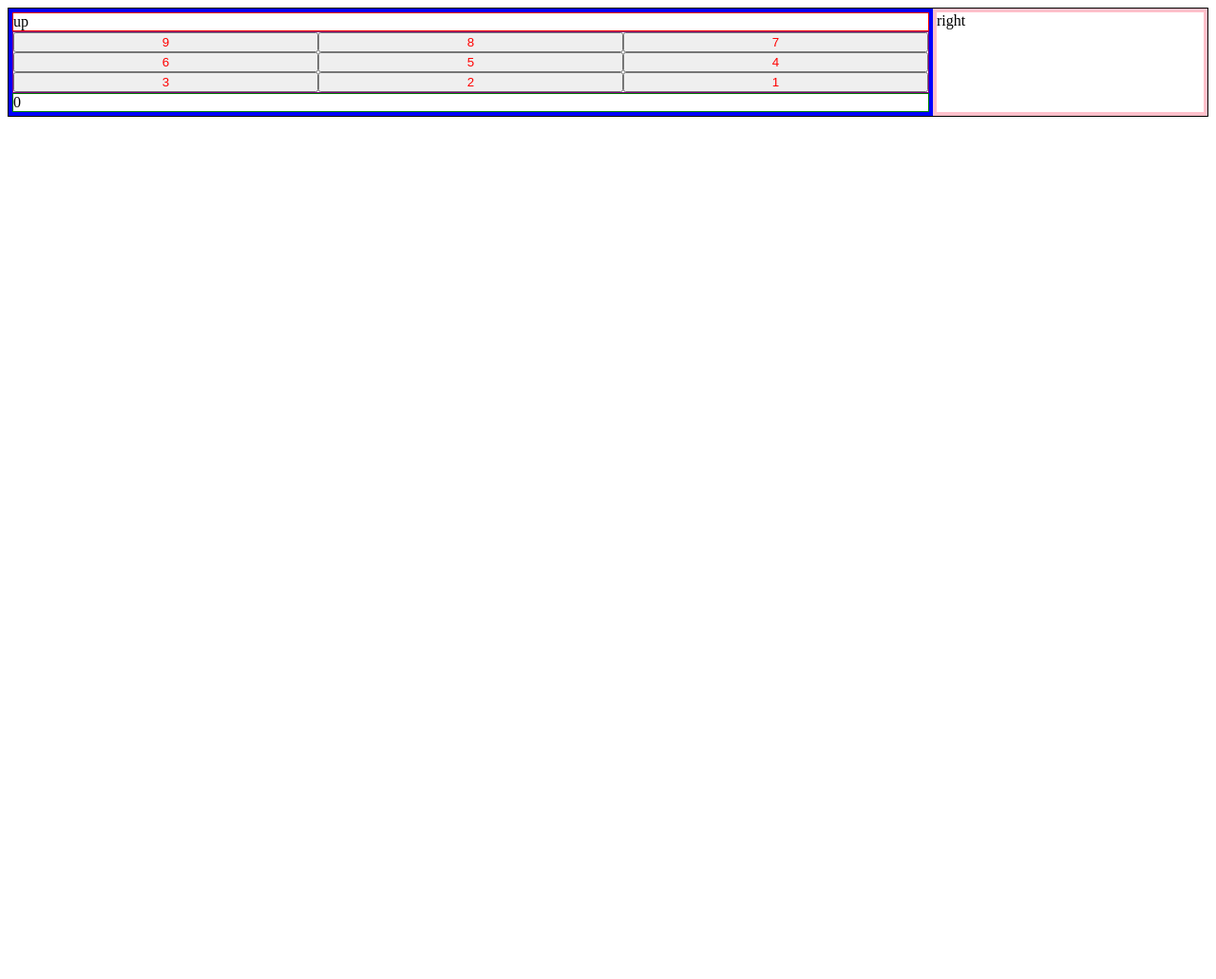
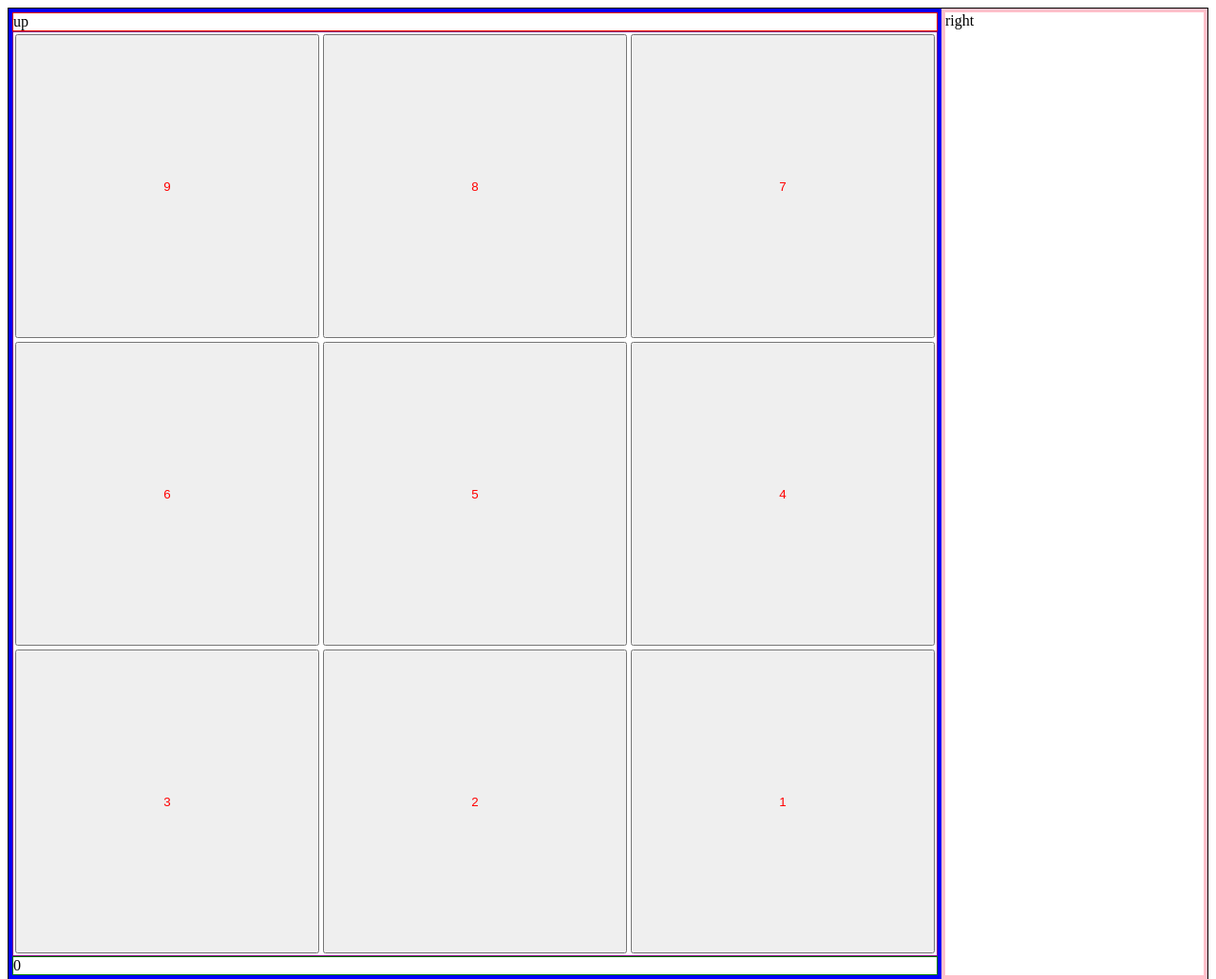
Before and after one commit to Facumasa/full-calculator-html-css-js, a plain HTML site: page index.html in a window 1280 px wide. Shown: the top 1031 px of the page at 95% size. Before the commit the page ends 800 px from the top, so only its background shows below. Drawn offline with Linux system fonts and the light colour scheme.

Commit message:
Square buttons 1 to 9 grow and shrink with flex

```diff
--- a/styles2.css
+++ b/styles2.css
@@ -20,7 +20,9 @@ body {
 
 .numButton {
     color: red;
-    flex-basis: calc(33.333%); /*makes the size of the buttons 1/3 of the container */
+    margin: 2px;
+    flex-basis: calc(33.333% - 4px); /*makes the size of the buttons 1/3 of the container */
+    aspect-ratio: 1; /* Makes the buttons square */
 }
 
 #zeroButt {
```
